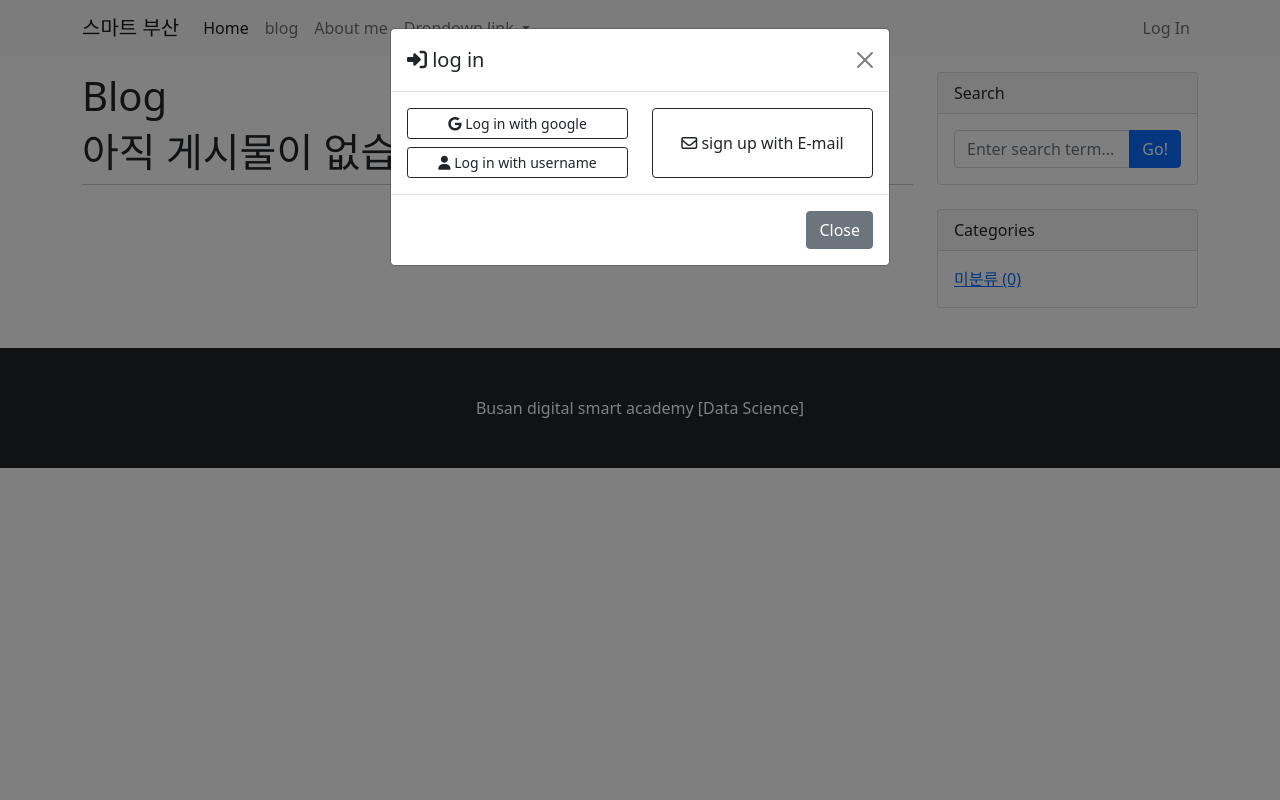
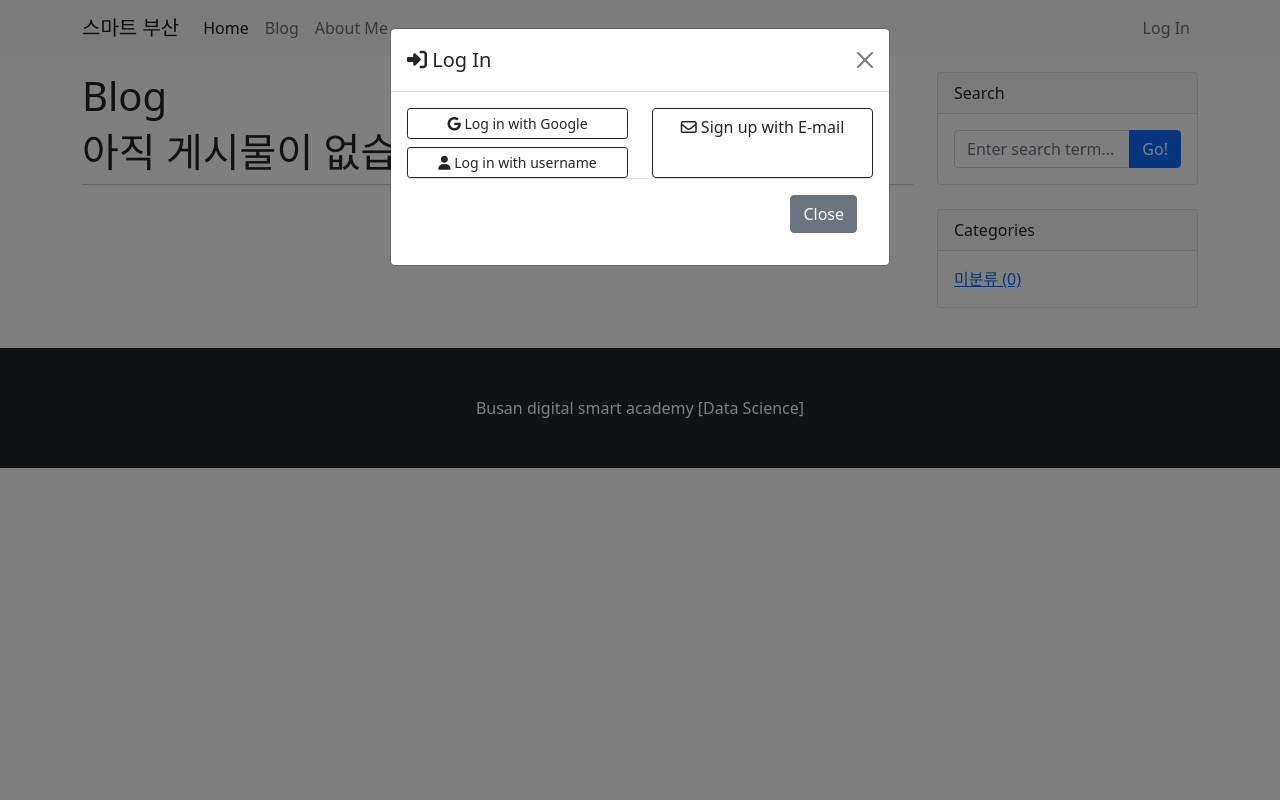
Before and after one commit to leemjn/do_it_django_a_to_z, a Django app: page /blog/ in a window 1280 px wide, after a click on "Log In". Run offline with Django 3.2, Linux system fonts and the light colour scheme; data that the repository does not hold is empty; some libraries are stand-ins or nearby versions.

Commit message:
구글 로그인 기능 추가

```diff
--- a/blog/templates/blog/navbar.html
+++ b/blog/templates/blog/navbar.html
@@ -1,11 +1,4 @@
-<!DOCTYPE html>
-<html lang="en">
-<head>
-    <meta charset="UTF-8">
-    <title>Title</title>
-</head>
-<body>
-
+{% load socialaccount %}
 <nav class="navbar navbar-expand-lg navbar-light bg-light">
         <div class="container">
             <a class="navbar-brand" href="/">스마트 부산</a>
@@ -19,71 +12,73 @@
                         <a class="nav-link active" aria-current="page" href="/">Home</a>
                     </li>
                     <li class="nav-item">
-                        <a class="nav-link" href="/blog/">blog</a>
+                        <a class="nav-link" href="/blog/">Blog</a>
                     </li>
                     <li class="nav-item">
-                        <a class="nav-link" href="/about_me/">About me</a>
+                        <a class="nav-link" href="/about_me/">About Me</a>
                     </li>
+
+                </ul>
+                <ul class="navbar-nav ms-auto">
+                    {% if user.is_authenticated %}
                     <li class="nav-item dropdown">
                         <a class="nav-link dropdown-toggle" href="#" id="navbarDropdownMenuLink" role="button"
                             data-bs-toggle="dropdown" aria-expanded="false">
-                            Dropdown link
+                            {{ user.username }}
                         </a>
                         <ul class="dropdown-menu" aria-labelledby="navbarDropdownMenuLink">
-                            <li><a class="dropdown-item" href="#">Action</a></li>
-                            <li><a class="dropdown-item" href="#">Another action</a></li>
-                            <li><a class="dropdown-item" href="#">Something else here</a></li>
+                            <li><a class="dropdown-item" href="/accounts/logout/">Log Out</a></li>
                         </ul>
                     </li>
-                </ul>
-                <ul class="navbar-nav ms-auto">
+                    {% else %}
                     <li class="nav-item">
                         <a class="nav-link" href="#" data-bs-toggle="modal" data-bs-target="#loginModal">Log In</a>
                     </li>
+                    {% endif %}
                 </ul>
             </div>
         </div>
     </nav>
+
     <!-- Modal -->
-    <div class="modal fade" id="loginModal" tabindex="-1" aria-labelledby="loginModal" aria-hidden="true">
+    <div class="modal fade" id="loginModal" tabindex="-1" aria-labelledby="logInModalLabel" aria-hidden="true">
         <div class="modal-dialog">
             <div class="modal-content">
                 <div class="modal-header">
-                    <h5 class="modal-title" id="loginModal">
+                    <h5 class="modal-title" id="loginModalLabel">
                         <i class="fa-solid fa-right-to-bracket"></i>
-                        log in
+                        Log In
                     </h5>
                     <button type="button" class="btn-close" data-bs-dismiss="modal" aria-label="Close"></button>
                 </div>
                 <div class="modal-body">
                     <div class="row">
                         <div class="col-md-6 col-sm-12 d-grid gap-2">
-                            <button type="button"
-                            class="btn btn-outline-dark btn-sm gap-2">
+                            <a role="button"
+                                class="btn btn-outline-dark btn-sm gap-2"
+                                href="{% provider_login_url 'google' %}">
                                 <i class="fa-brands fa-google"></i>
-                            Log in with google
-                        </button>
-                            <button type="button"
-                            class="btn btn-outline-dark btn-sm">
+                                Log in with Google
+                            </a>
+                            <a role="button" class="btn btn-outline-dark btn-sm"
+                                href="/accounts/login/">
                                 <i class="fa-solid fa-user"></i>
                                 Log in with username
-                        </button>
+                            </a>
                         </div>
                         <div class="col-md-6 col-sm-12 d-grid gap-2">
-                            <button type="button" class="btn btn-outline-dark">
+                            <a role="button" class="btn btn-outline-dark"
+                                href="/accounts/signup/">
                                 <i class="fa-regular fa-envelope"></i>
-                                sign up with E-mail
-                            </button>
+                                Sign up with E-mail
+                            </a>
                         </div>
-                    </div>
-
                     </div>
                     <div class="modal-footer">
                         <button type="button" class="btn btn-secondary" data-bs-dismiss="modal">Close</button>
-
                     </div>
                 </div>
             </div>
         </div>
-</body>
-</html>
+    </div>
+</nav>
--- a/do_it_django_prj/urls.py
+++ b/do_it_django_prj/urls.py
@@ -26,6 +26,7 @@ urlpatterns = [
     path('admin/', admin.site.urls),
     path('', include('single_pages.urls')),
     path('markdownx/', include('markdownx.urls')),
+    path('accounts/', include('allauth.urls')),
 ]
 
 urlpatterns+= static(settings.MEDIA_URL, document_root=settings.MEDIA_ROOT)
```
Also changed, not shown: do_it_django_prj/settings.py (+19 -0 lines). Lines whose indentation alone changed are shown as unchanged.
